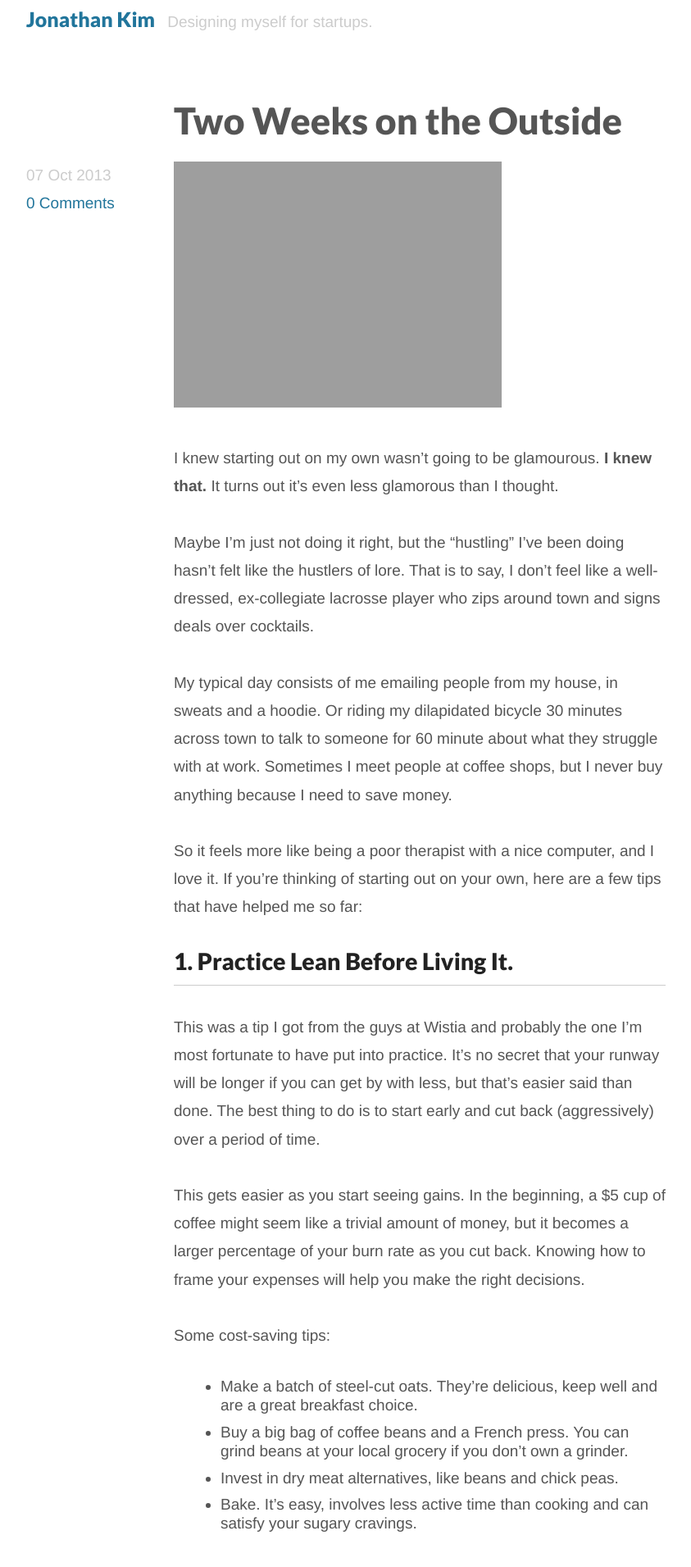
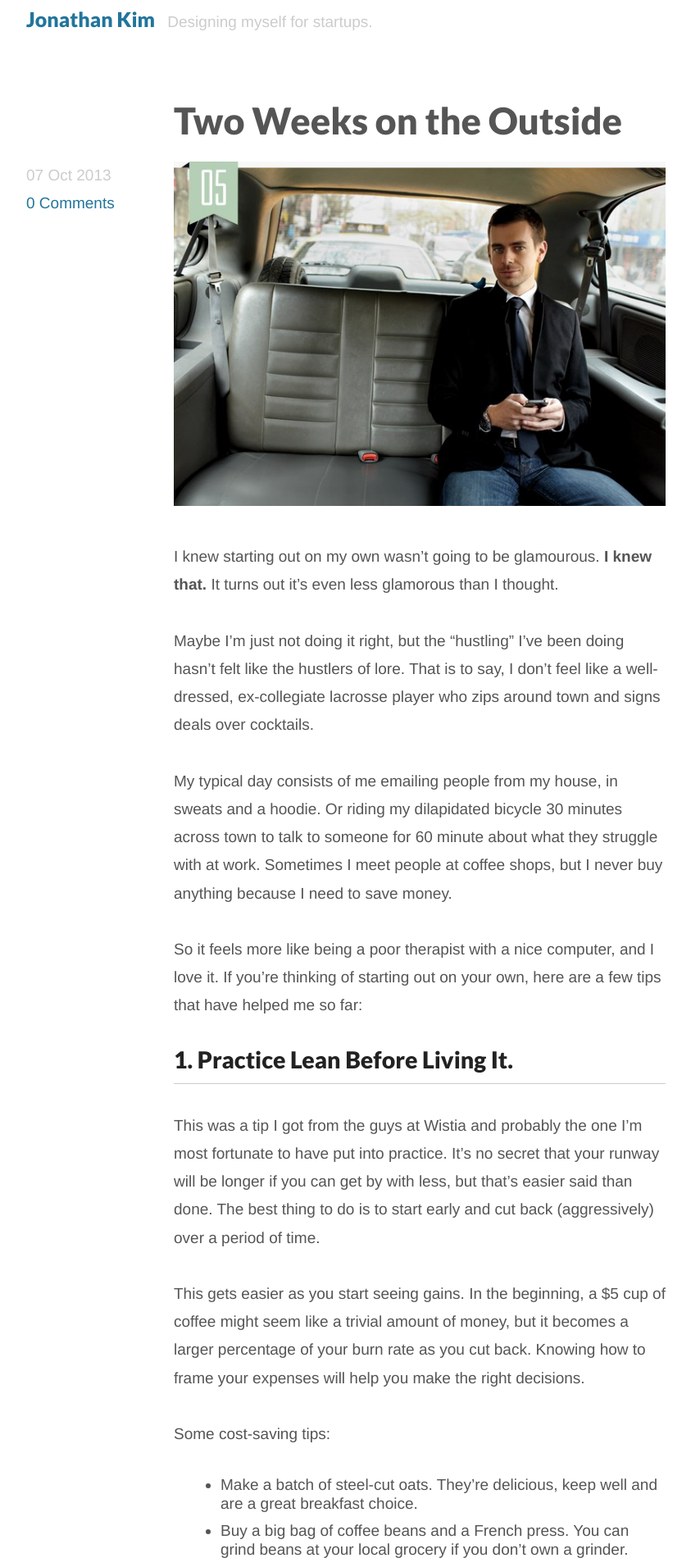
Before and after one commit to hijonathan/jonathan-kim.com, a Jekyll site: the page built from _posts/2013-10-07-week-two.md, in a window 1280 px wide. Shown: the top 1911 px of the page at 82% size, without its empty margins (218-1061 px from the left). Built offline with Jekyll 4.4.1, drawn with Linux system fonts in a browser that asks for light colours.

Commit message:
Fix image.

```diff
--- a/_posts/2013-10-07-week-two.md
+++ b/_posts/2013-10-07-week-two.md
@@ -7,7 +7,7 @@ status: published
 type: post
 published: true
 ---
-![The Journey Ahead]({{ site.baseurl }}/assets/images/dorsey.jpg')
+![The Journey Ahead]({{ site.baseurl }}/assets/images/dorsey.jpg)
 
 I knew starting out on my own wasn’t going to be glamourous. **I knew that.** It turns out it’s even less glamorous than I thought.
 
```
